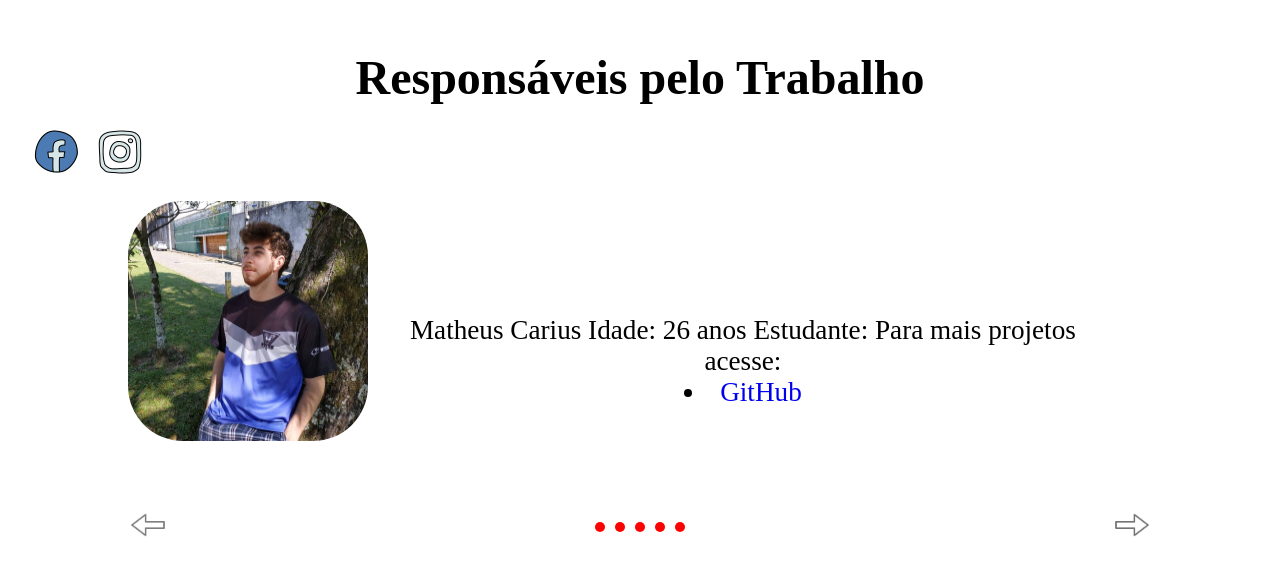
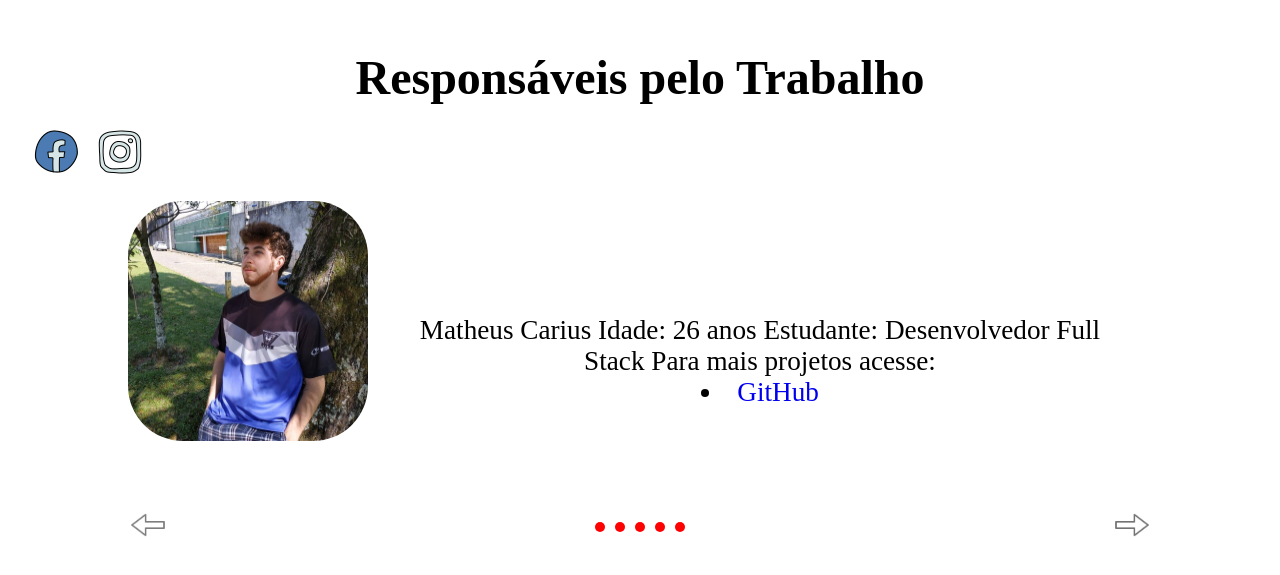
Before and after one commit to MatheusCarius/DesenvolvimentoWeb_Grupo6, a React (Create React App) app in the folder ecommerce/: page /sobre in a window 1280 px wide. Shown: the part 620-1195 px from the top of the page. Built offline with nearby package versions, Linux system fonts and the light colour scheme.

Commit message:
NotFound/SobreGrupó

```diff
--- a/ecommerce/src/components/Carrossel/index.js
+++ b/ecommerce/src/components/Carrossel/index.js
@@ -65,7 +65,7 @@ function Carrossel(props) {
               <SobreDescricao className="descCard">
                             Pedro lacerda
                             Idade: 19 anos
-                            Estudante:
+                            Estudante: Desenvolvedor Full Stack
                             Para mais projetos acesse:
                           <li><a href="https://github.com/pedrocarius7 " >GitHub</a></li>
               </SobreDescricao>
@@ -82,7 +82,7 @@ function Carrossel(props) {
 
                             Matheus Carius
                             Idade: 26 anos
-                            Estudante:
+                            Estudante: Desenvolvedor Full Stack
                             Para mais projetos acesse:
                           <li><a href="https://github.com/MatheusCarius" >GitHub</a></li>
 
@@ -100,7 +100,7 @@ function Carrossel(props) {
 
                             Paulo Henrique Mayworm
                             Idade: 33 anos
-                            Estudante:
+                            Estudante: Desenvolvedor Full Stack
                             Para mais projetos acesse:
                           <li><a href="http://github.com/PauloMayworm" >GitHub</a></li>
 
@@ -118,7 +118,7 @@ function Carrossel(props) {
 
                             Hector de Oliveira
                             Idade: 26 anos
-                            Estudante
+                            Estudante: Desenvolvedor Full Stack
                             Para mais projetos acesse:
                             <li><a href="http://github.com/HectorBonilhaa" >GitHub</a></li>
               </SobreDescricao>
@@ -135,7 +135,7 @@ function Carrossel(props) {
 
                             Michael Fernandes
                             Idade: 26 anos
-                            Estudant
+                            Estudante: Desenvolvedor Full Stack
                             Para mais projetos acesse:
 
                             <li><a class="git-link"  href="http://github.com/michaelfernan" >GitHub</a></li>
```
